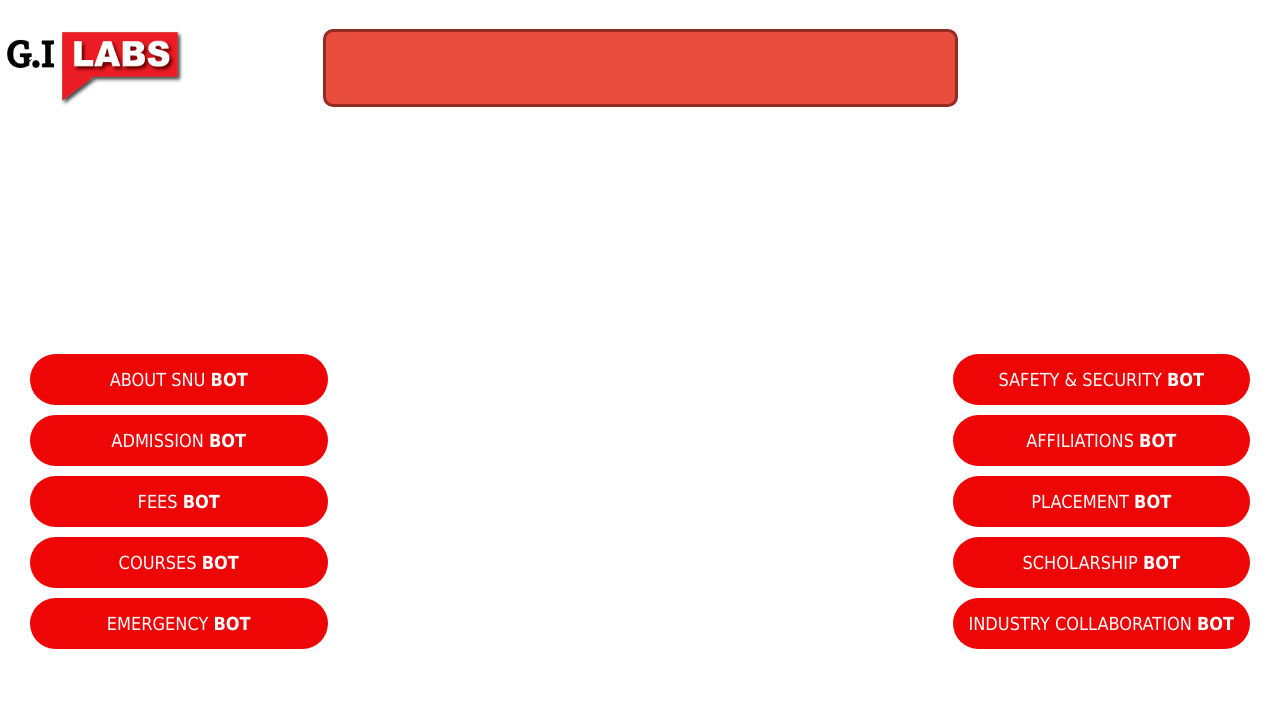
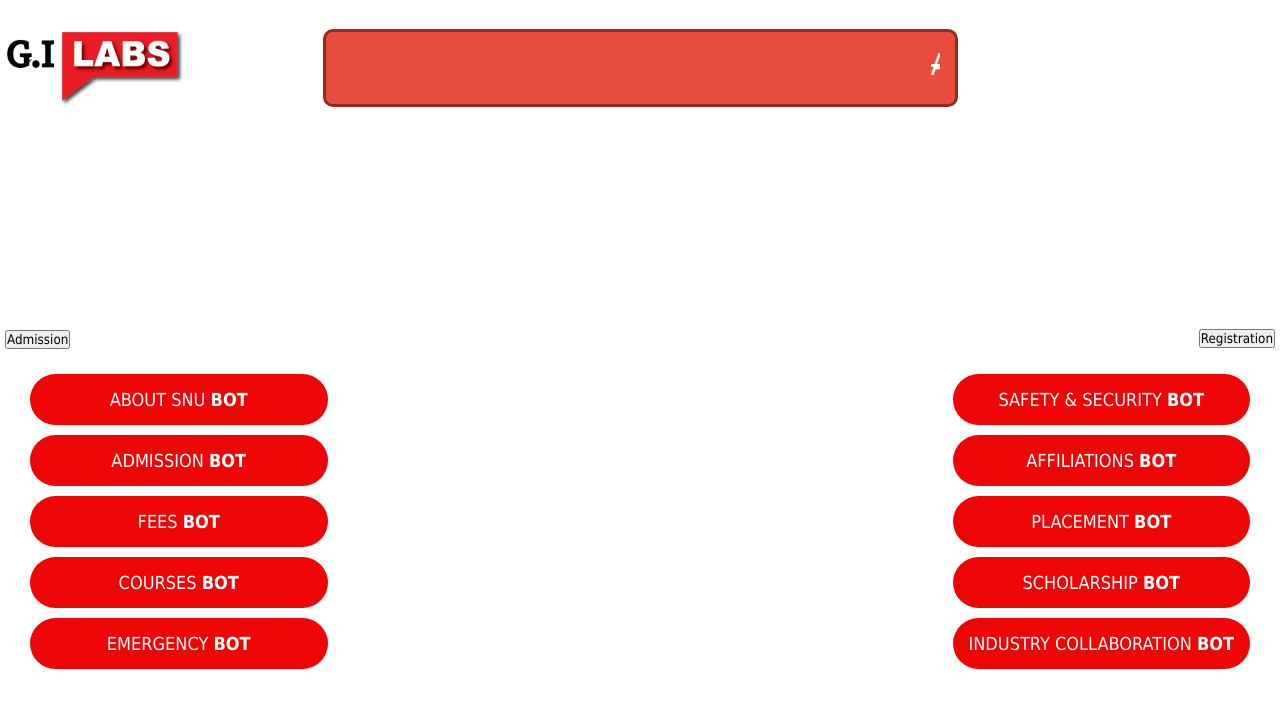
Before and after one commit to samidhyak94/KioskCloned, a PHP site: page / in a window 1280 px wide. Shown: the top 708 px of the page. Run offline with PHP 8.4, Linux system fonts and the light colour scheme; some libraries are stand-ins or nearby versions.

Commit message:
Update index.php

```diff
--- a/index.php
+++ b/index.php
@@ -39,10 +39,14 @@
         <marquee behaviour = 'scroll' direction = 'left'><s>ALEXA</s>? <s>SIRI</s>? <b>Meet SNU'S own AI assistant</b></marquee>
       </div>
     </div>
+    <div class="mid-section">
+      <button class=" admission-form-button" onclick="displayIframe()"><span class="">Admission</span></button>
+      <button class=" registration-form-button fl-rt" onclick="displayRegForm()"><span class="">Registration</span></button>
+    </div>
     <div style="overflow: auto;">
       <div class="left-menu">
         <button id="btn01" class="open-button" onclick="openForm()">ABOUT SNU <b>BOT</b></button>
-        <button id="btn02" class="open-button" onclick="openForm()">ADMISSION <b>BOT</b></button>
+        <button id="btn02" class="open-button bg-drk-red" onclick="openForm()">ADMISSION <b>BOT</b></button>
         <button id="btn03" class="open-button" onclick="openForm()">FEES <b>BOT</b></button>
         <button id="btn04" class="open-button" onclick="openForm()">COURSES <b>BOT</b></button>
         <button id="btn05" class="open-button" onclick="openForm()">EMERGENCY <b>BOT</b></button>
@@ -54,6 +58,19 @@
         <button id="btn09" class="open-button fl-rt" onclick="openForm()">SCHOLARSHIP <b>BOT</b></button>
         <button id="btn10" class="open-button fl-rt" onclick="openForm()">INDUSTRY COLLABORATION <b>BOT</b></button>
       </div>
+    </div>
+
+    <!--This is the division for application form which is initially hidden untill onclick="displayForm()" place it above the chat-popup class-->
+    <div id="frame" class="chat-popup">
+          <h1>Fill this application form for admission in SNU</h1>
+          <iframe src="https://snuniv.ac.in/index.php/master/snumat" height=87% width=100%></iframe>
+          <button type="button" id="closeButton" class="btn cancel" onclick="closeFrame()"><b>Close</b></button>
+    </div>
+    <!-- Registration form -->
+    <div id="registration-form" class="chat-popup">
+      <h1>Fill this registration form</h1>
+      <iframe src="registration-form.php" height=87% width=100%></iframe>
+      <button type="button" id="closeButton" class="btn cancel" onclick="closeRegForm()"><b>Close</b></button>
     </div>
 
     <div class="chat-popup" id="myForm">
@@ -70,14 +87,38 @@
   </div>
 </section>
 <script>
+  // for dsiplaying the chatbox
   function openForm() {
     document.getElementById("myForm").style.display = "block";
     document.getElementById("input").focus() ;
   }
+  // for closing the chatbox
   function closeForm() {
     document.getElementById("myForm").style.display = "none";
     document.getElementById('response').innerHTML = ' ';
   }
+
+  // for displaying the form
+  function displayIframe() {
+          document.getElementById("frame").style.display = "block";
+          document.getElementByClassName("open-button").style.display = "block";
+      }
+  //for closing the form
+  function closeFrame() {
+    document.getElementById("frame").style.display = "none";
+    document.getElementByClassName("open-button").style.display = "none";
+  }
+  // for displaying the form
+  function displayRegForm() {
+          document.getElementById("registration-form").style.display = "block";
+          document.getElementByClassName("open-button").style.display = "block";
+      }
+  //for closing the form
+  function closeRegForm() {
+    document.getElementById("registration-form").style.display = "none";
+    document.getElementByClassName("open-button").style.display = "none";
+  }
+
 </script>
 <script type="text/javascript">
   //THIS FUNCTION REDIRECTS USER UPON INACTIVITY
```
Lines whose indentation alone changed are shown as unchanged.
